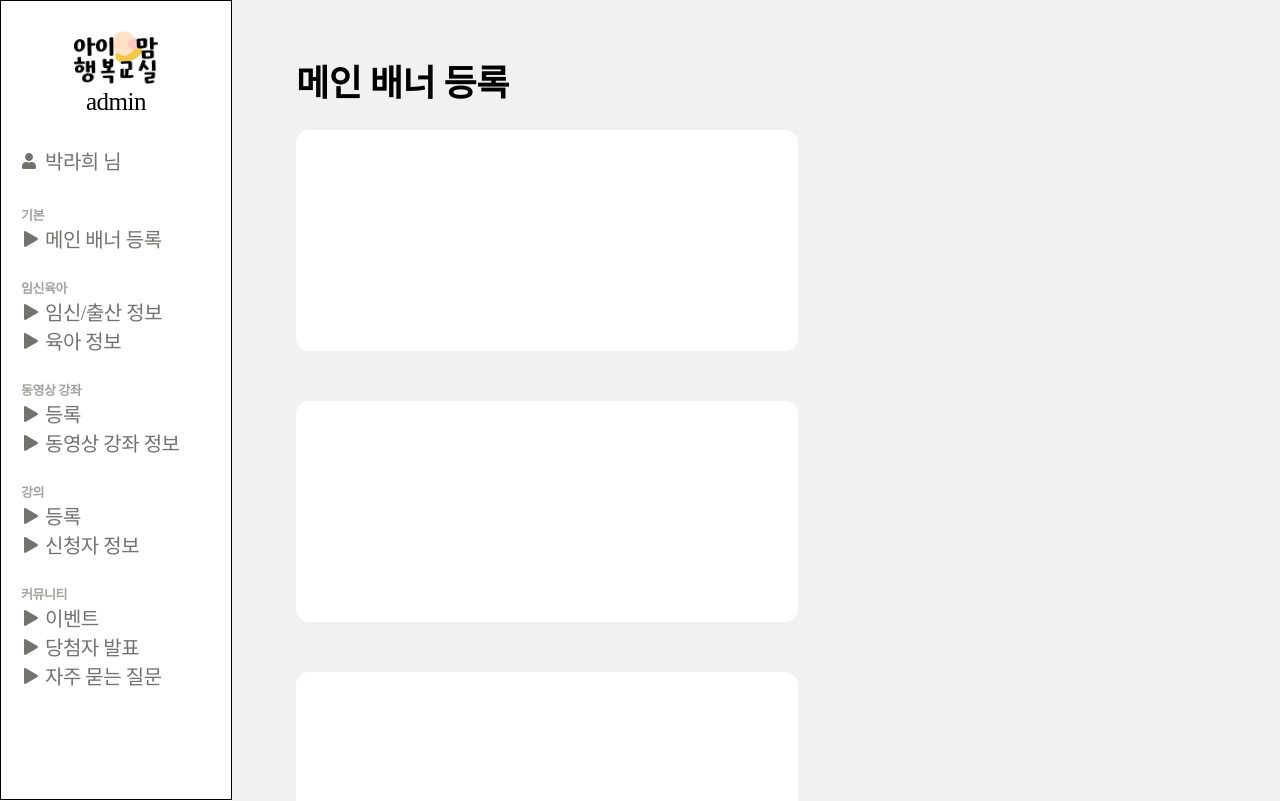
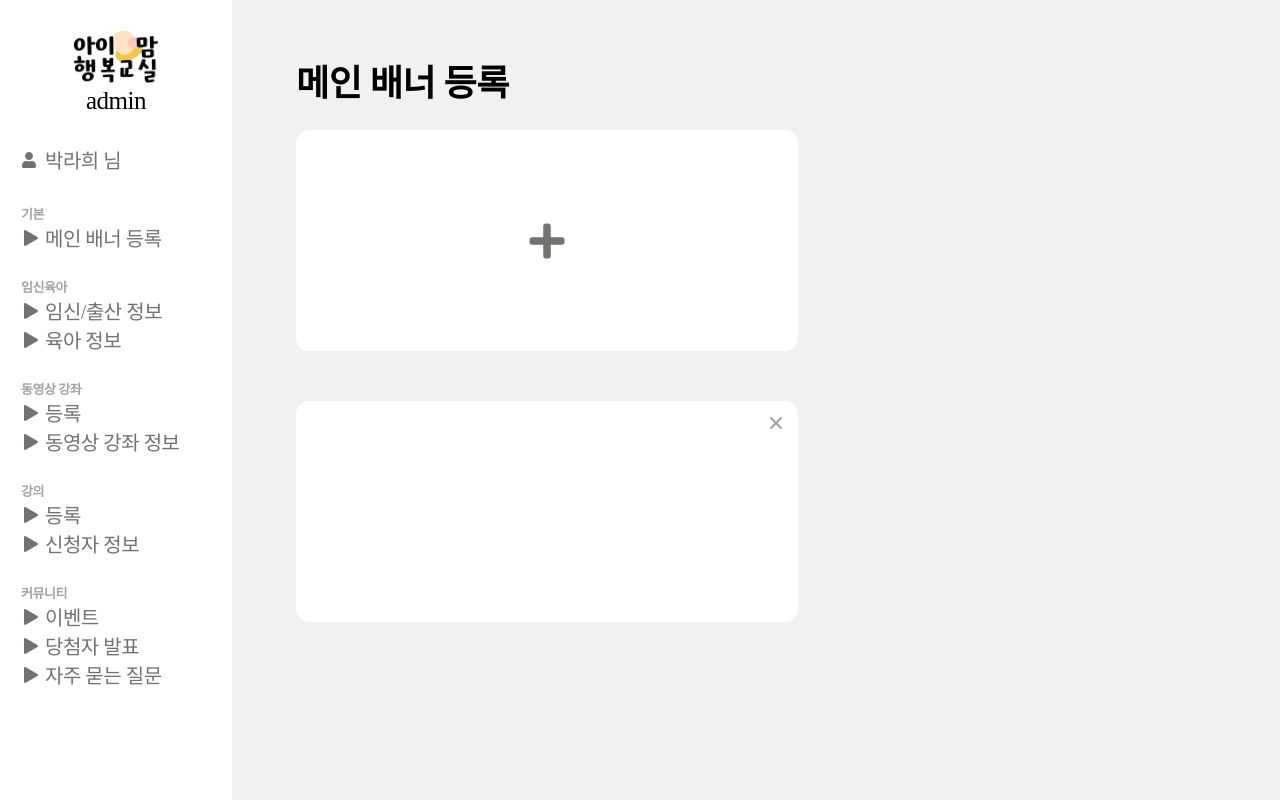
Before and after one commit to jjarappappa/chamssal, a Next.js app: page / in a window 1280 px wide. Shown: the top 801 px of the page. Built offline with nearby package versions, Linux system fonts and the light colour scheme; a web font is replaced by a local one.

Commit message:
FEAT :: 관리자모드 배너 아이콘 추가

```diff
--- a/pages/index.tsx
+++ b/pages/index.tsx
@@ -7,6 +7,8 @@ import styles from "../styles/pages/main.module.scss";
 import Youtube from "../components/youtube/youtube";
 import Sidebar from "../components/layout/Sidebar";
 import AdminTitle from "../components/layout/AdminTitle";
+import { FaPlus } from "react-icons/fa";
+import { FiPlus } from "react-icons/fi";
 const Home: NextPage = () => {
   return (
     <>
@@ -30,11 +32,12 @@ const Home: NextPage = () => {
           <div className="background_admin">
             <AdminTitle>메인 배너 등록</AdminTitle>
             <div className={styles.banners}>
-              <div className={styles.banner}></div>
-              <div className={styles.banner}></div>
-              <div className={styles.banner}></div>
-              <div className={styles.banner}></div>
-              <div className={styles.banner}></div>
+              <div className={styles.banner}>
+                <FaPlus size={40} color="#73726F" className={styles.plus} />
+              </div>
+              <div className={styles.banner}>
+                <FiPlus size={24} color="#A3A29E" className={styles.delete} />
+              </div>
             </div>
           </div>
         </>
--- a/styles/components/layout/Sidebar.module.scss
+++ b/styles/components/layout/Sidebar.module.scss
@@ -2,7 +2,6 @@
     width: 232px;
     height: 100%;
     position: fixed;
-    border: 1px solid black;
     left: 0;
     padding: 30px 0;
     display: flex;
--- a/styles/pages/main.module.scss
+++ b/styles/pages/main.module.scss
@@ -14,6 +14,7 @@
     display: flex;
     gap: 50px;
     flex-wrap: wrap;
+
     .banner {
         background-color: white;
         width: 502px;
@@ -21,5 +22,20 @@
         border-radius: 13px;
         border: none;
         position: relative;
+
+        .plus {
+            position: absolute;
+            top: 50%;
+            left: 50%;
+            transform: translate(-50%, -50%);
+            cursor: pointer;
+        }
+        .delete{
+            cursor: pointer;
+            position: absolute;
+            right: 10px;
+            top: 10px;
+            transform: rotate(45deg);
+        }
     }
 }
```
